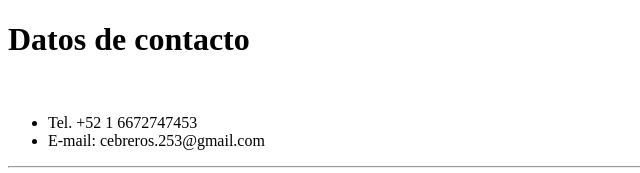
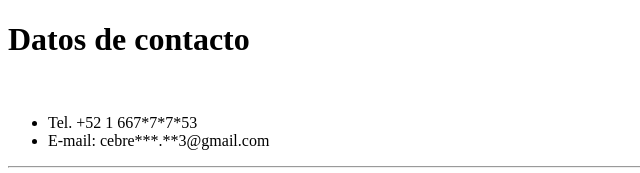
Before and after one commit to ancebreros/CV, a plain HTML site: page contacto.html in a window 1280 px wide. Shown: the top 173 px of the page, 0-640 px from the left. Drawn offline with Linux system fonts and the light colour scheme.

Commit message:
Update contacto.html

```diff
--- a/contacto.html
+++ b/contacto.html
@@ -8,8 +8,8 @@
     <h1>Datos de contacto</h1>
     <br>
     <ul>
-      <li>Tel. +52 1 6672747453 </li>
-      <li>E-mail: cebreros.253@gmail.com</li>
+      <li>Tel. +52 1 667*7*7*53 </li>
+      <li>E-mail: cebre***.**3@gmail.com</li>
     </ul>
 <hr>
     <form action="mailto:ancebreros@adelnor.com" method="post" enctype="text/plain">
```
